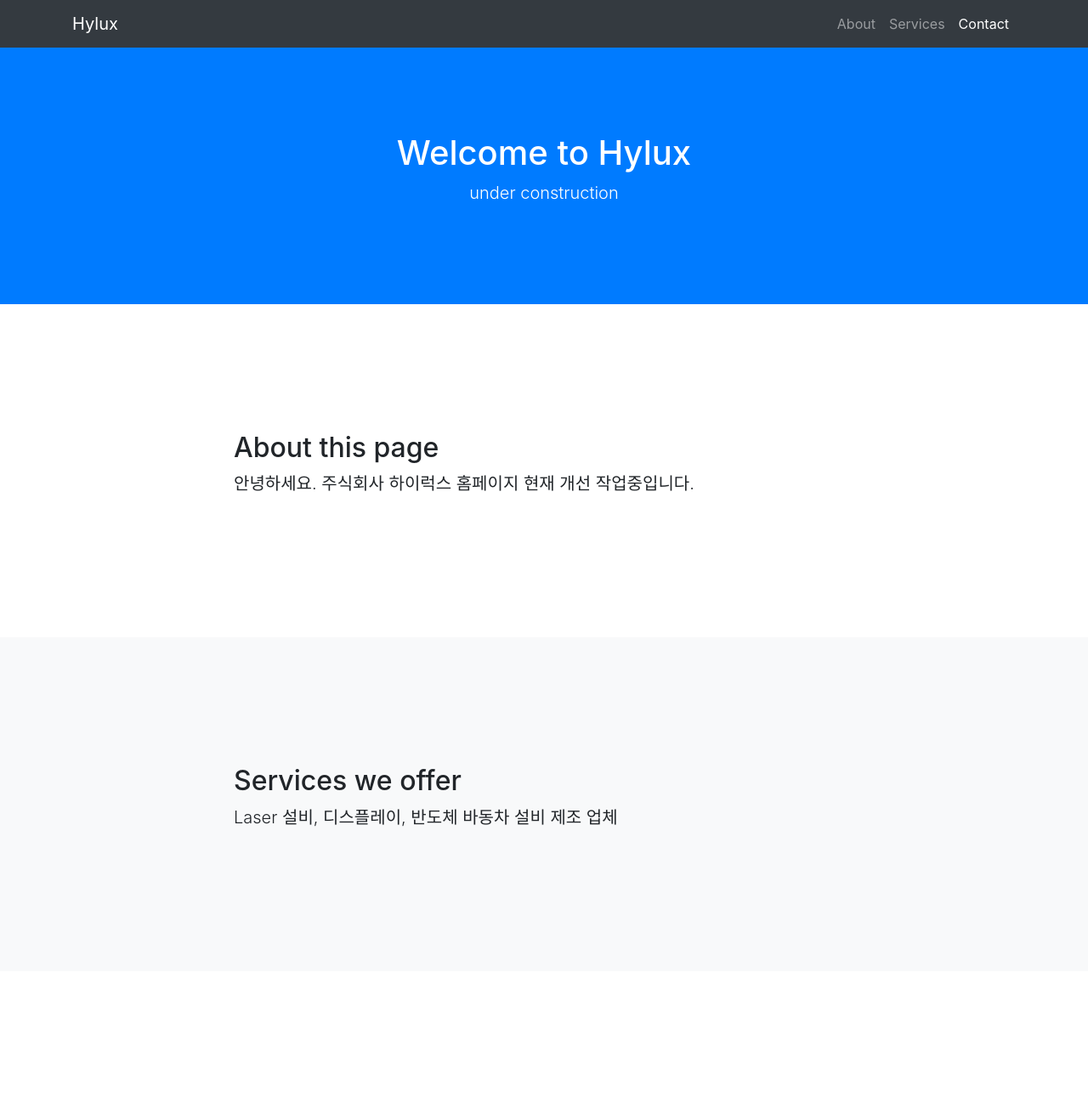
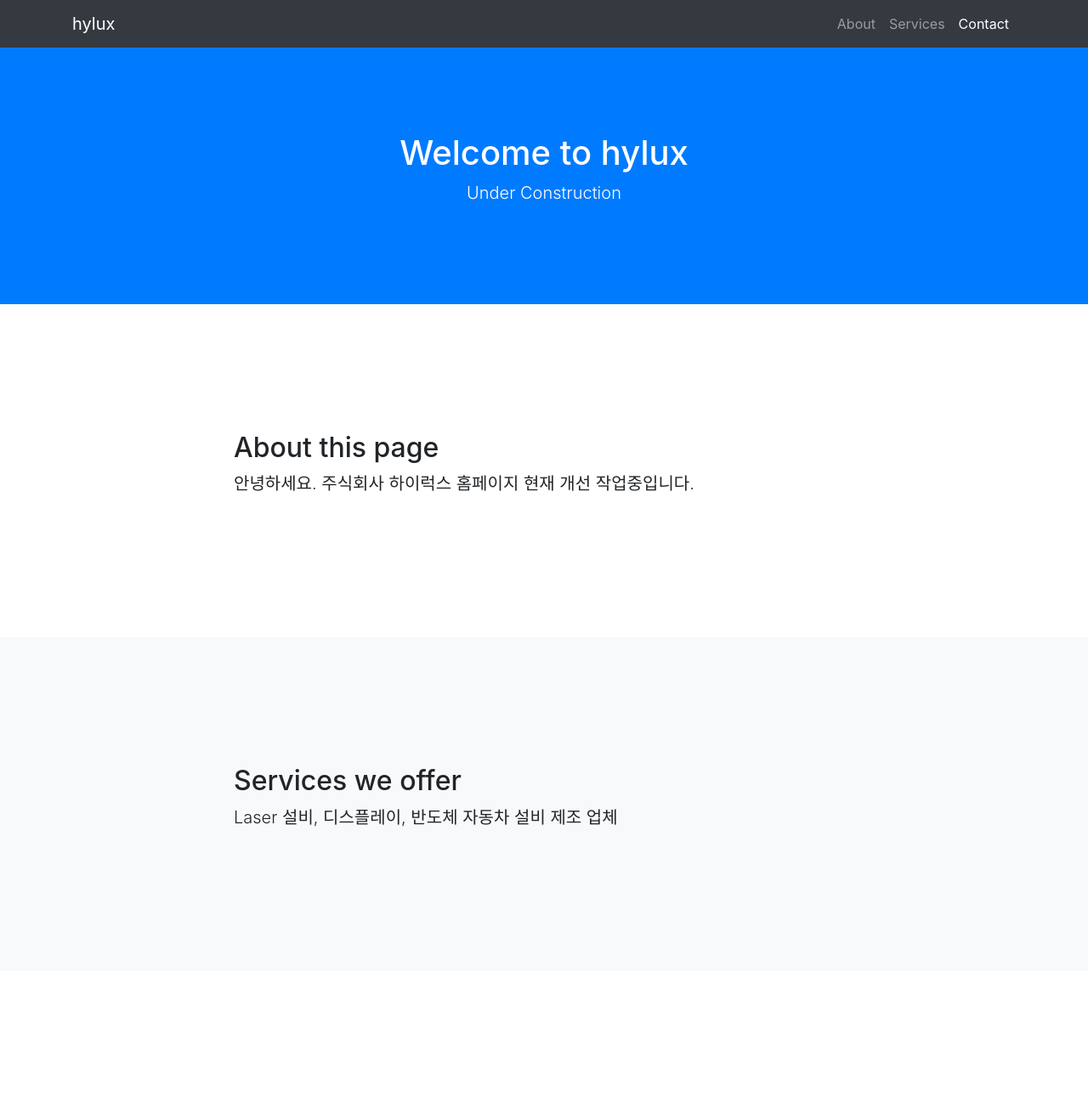
Before and after one commit to marinamild/prj2, a website with bundled scripts: page index.html in a window 1280 px wide. Shown: the top 1297 px of the page at 85% size. Built offline with nearby package versions, Linux system fonts and the light colour scheme.

Commit message:
대소문자및 오타수정

```diff
--- a/index.html
+++ b/index.html
@@ -8,7 +8,7 @@
   <meta name="description" content="">
   <meta name="author" content="">
 
-  <title>Hylux</title>
+  <title>hylux</title>
 
   <!-- Bootstrap core CSS -->
   <link href="vendor/bootstrap/css/bootstrap.min.css" rel="stylesheet">
@@ -23,7 +23,7 @@
   <!-- Navigation -->
   <nav class="navbar navbar-expand-lg navbar-dark bg-dark fixed-top" id="mainNav">
     <div class="container">
-      <a class="navbar-brand js-scroll-trigger" href="#page-top">Hylux</a>
+      <a class="navbar-brand js-scroll-trigger" href="#page-top">hylux</a>
       <button class="navbar-toggler" type="button" data-toggle="collapse" data-target="#navbarResponsive" aria-controls="navbarResponsive" aria-expanded="false" aria-label="Toggle navigation">
         <span class="navbar-toggler-icon"></span>
       </button>
@@ -45,8 +45,8 @@
 
   <header class="bg-primary text-white">
     <div class="container text-center">
-      <h1>Welcome to Hylux</h1>
-      <p class="lead">under construction</p>
+      <h1>Welcome to hylux</h1>
+      <p class="lead">Under Construction</p>
     </div>
   </header>
 
@@ -74,7 +74,7 @@
       <div class="row">
         <div class="col-lg-8 mx-auto">
           <h2>Services we offer</h2>
-          <p class="lead">Laser 설비, 디스플레이, 반도체 바동차 설비 제조 업체</p>
+          <p class="lead">Laser 설비, 디스플레이, 반도체 자동차 설비 제조 업체</p>
         </div>
       </div>
     </div>
```
